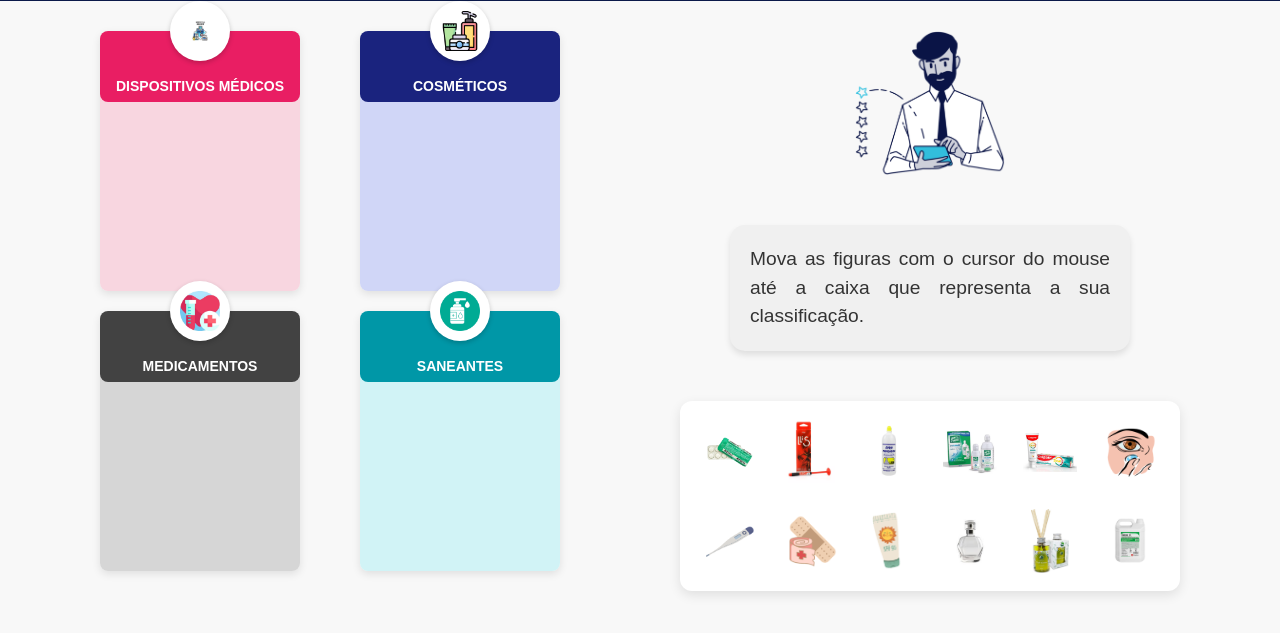
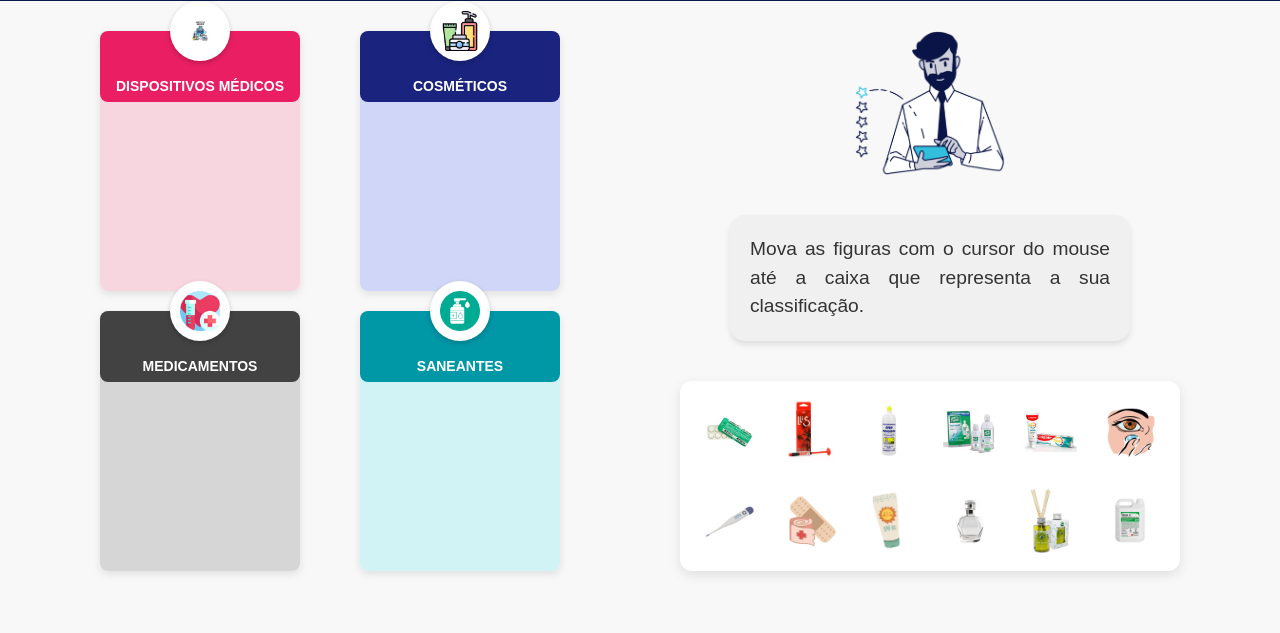
Before and after one commit to jessrbl/Jornada-da-Qualidade, a plain HTML site: page index.html in a window 1280 px wide. Shown: the part 69-702 px from the top of the page. Drawn offline with Linux system fonts and the light colour scheme.

Commit message:
change gap right column

```diff
--- a/src/styles/main.css
+++ b/src/styles/main.css
@@ -19,7 +19,7 @@ body {
   display: flex;
   flex-direction: column;
   align-items: center;
-  gap: 50px;
+  gap: 40px 30px;
   margin-left: 40px; /* opcional, empurra ainda mais para direita */
 }
 /* Cards */
```
